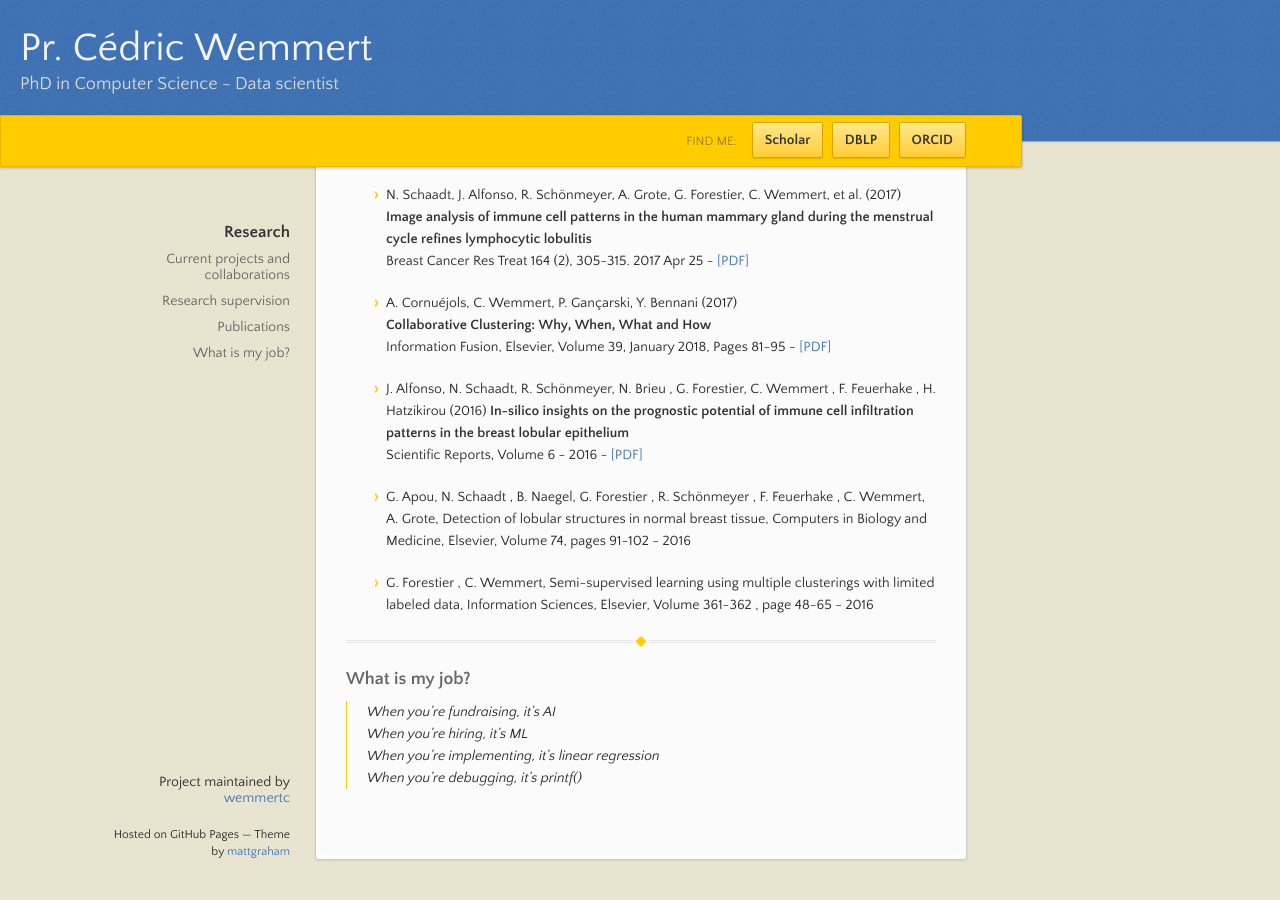
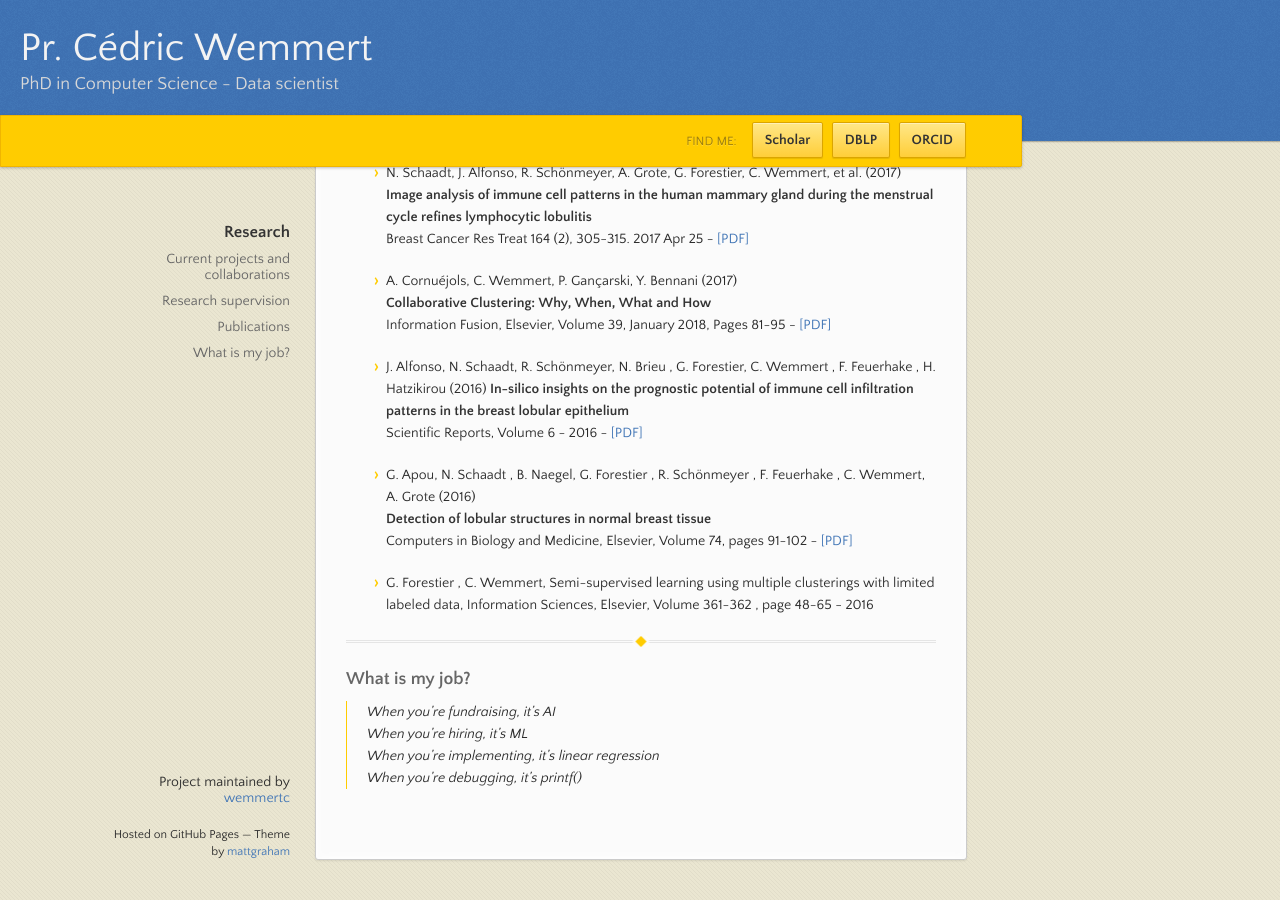
Before and after one commit to wemmertc/webpage, a Jekyll site: the page built from index.md, in a window 1280 px wide and 900 px high, scrolled down 1669 px. Built offline with Jekyll 4.4.1, drawn with Linux system fonts in a browser that asks for light colours; our own code applies the rules of GitHub Pages for plain Markdown files; some of the changed text lies outside the part shown.

Commit message:
publications

```diff
--- a/index.md
+++ b/index.md
@@ -32,7 +32,7 @@
 * Florian Allender: PhD in collaboration with IGG team co-supervised by Jean-Michel Dischler and Rémi Allègre (from 09/2018)
 * Jelica Vasiljevic: PhD in collaboration with University of Belgrade (from 10/2017)
 * Arnaud Abreu: PhD in collaboration with Roche France and Oncopôle Toulouse (from 10/2016)
-* Nicolas Vernhet: PhD in the project Radial in collaboration with IRCAD (from 10/2016)
+* Nicolas Vernhet: PhD in the project Radial in collaboration with [IRCAD](https://www.ircad.fr/) (from 10/2016)
 
 #### Graduated
 * [Bruno Belarte](https://www.linkedin.com/in/bruno-belarte-7b063b83): PhD in 2014 - now Senior Development Engineer at DisplayLink in Cambridge, UK. (co-supervised with [G. Forestier](https://germain-forestier.info/))
@@ -68,10 +68,12 @@
 Information Fusion, Elsevier, Volume 39, January 2018, Pages 81-95 - [[PDF]](./publications/if2017.pdf)
 
 * J. Alfonso, N. Schaadt, R. Schönmeyer, N. Brieu , G. Forestier, C. Wemmert , F. Feuerhake , H. Hatzikirou  (2016)
-[**In-silico insights on the prognostic potential of immune cell infiltration patterns in the breast lobular epithelium**]()
-Scientific Reports, Volume 6 - 2016 - [[PDF]](./publications/if2017.pdf)
+[**In-silico insights on the prognostic potential of immune cell infiltration patterns in the breast lobular epithelium**](https://doi.org/10.1038/srep33322)
+Scientific Reports, Volume 6 - 2016 - [[PDF]](./publications/srep2016.pdf)
 
-* G. Apou, N. Schaadt , B. Naegel, G. Forestier , R. Schönmeyer , F. Feuerhake , C. Wemmert, A. Grote, Detection of lobular structures in normal breast tissue, Computers in Biology and Medicine, Elsevier, Volume 74, pages 91-102 - 2016
+* G. Apou, N. Schaadt , B. Naegel, G. Forestier , R. Schönmeyer , F. Feuerhake , C. Wemmert, A. Grote (2016)
+[**Detection of lobular structures in normal breast tissue**]()
+Computers in Biology and Medicine, Elsevier, Volume 74, pages 91-102 - [[PDF]](./publications/srep2016.pdf)
 
 * G. Forestier , C. Wemmert, Semi-supervised learning using multiple clusterings with limited labeled data, Information Sciences, Elsevier, Volume 361-362 , page 48-65 - 2016
 
```
Also changed, not shown: other parts of index.md (+1 -1 lines).
